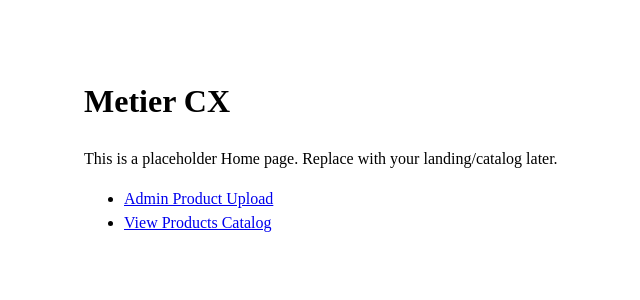
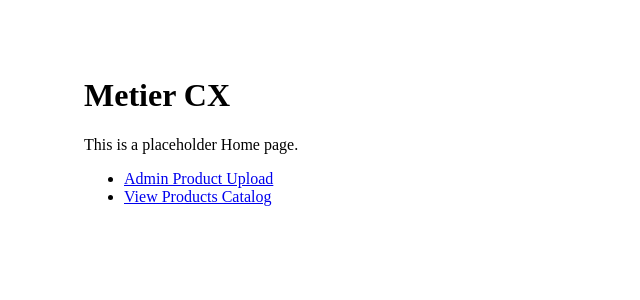
Before and after one commit to VanderajLS/Metier, a React (Vite) app in the folder metier-cx-app/frontend/: page / in a window 1280 px wide. Shown: the top 300 px of the page, without its empty margins (106-746 px from the left). Built offline with nearby package versions, Linux system fonts and the light colour scheme; no server answers.

Commit message:
Update App.jsx

```diff
--- a/metier-cx-app/frontend/src/App.jsx
+++ b/metier-cx-app/frontend/src/App.jsx
@@ -10,15 +10,15 @@ import Products from "./pages/Products";
 // Components
 import ProductDetailPage from "./components/ProductDetailPage";
 
-// Simple home page (placeholder)
+// Debug log
+console.log("DEBUG: App.jsx loaded. Products import is:", Products);
+
 function Home() {
   return (
-    <div style={{ maxWidth: 900, margin: "40px auto", padding: 16, lineHeight: 1.5 }}>
+    <div style={{ maxWidth: 900, margin: "40px auto", padding: 16 }}>
       <h1 className="text-3xl font-bold mb-4">Metier CX</h1>
-      <p className="mb-4">
-        This is a placeholder Home page. Replace with your landing/catalog later.
-      </p>
-      <ul className="list-disc pl-6 space-y-2">
+      <p>This is a placeholder Home page.</p>
+      <ul>
         <li>
           <Link to="/admin" className="text-blue-600 hover:underline">
             Admin Product Upload
@@ -34,16 +34,11 @@ function Home() {
   );
 }
 
-// Fallback 404 page
 function NotFound() {
   return (
-    <div style={{ maxWidth: 900, margin: "40px auto", padding: 16 }}>
-      <h2 className="text-xl font-bold mb-2">Page not found</h2>
-      <p>
-        <Link to="/" className="text-blue-600 hover:underline">
-          Back to Home
-        </Link>
-      </p>
+    <div style={{ padding: 40 }}>
+      <h2>Page Not Found</h2>
+      <a href="/" className="text-blue-600 hover:underline">Back to Home</a>
     </div>
   );
 }
@@ -52,19 +47,10 @@ export default function App() {
   return (
     <Router>
       <Routes>
-        {/* Home */}
         <Route path="/" element={<Home />} />
-
-        {/* Admin upload page */}
         <Route path="/admin" element={<AdminProductUpload />} />
-
-        {/* Product catalog (grid + modal) */}
         <Route path="/products" element={<Products />} />
-
-        {/* Future: Product detail page */}
         <Route path="/products/:id" element={<ProductDetailPage />} />
-
-        {/* Fallback */}
         <Route path="*" element={<NotFound />} />
       </Routes>
     </Router>
```
